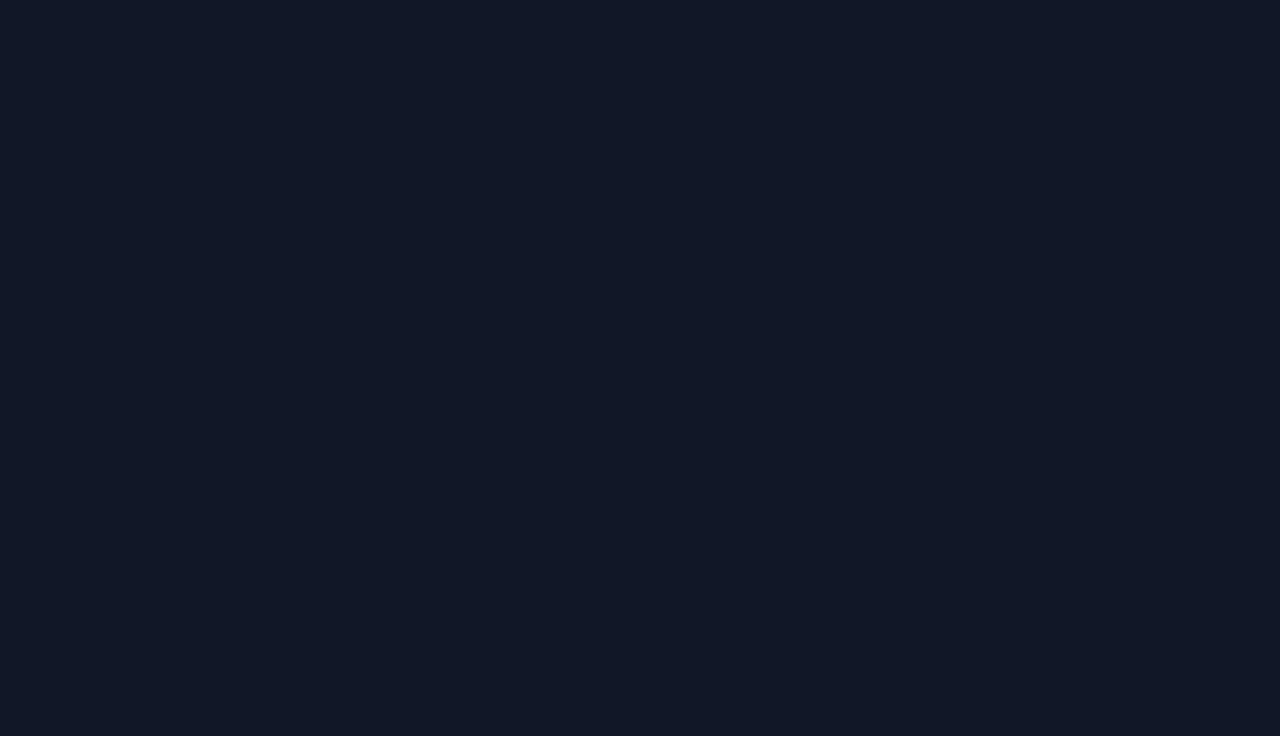
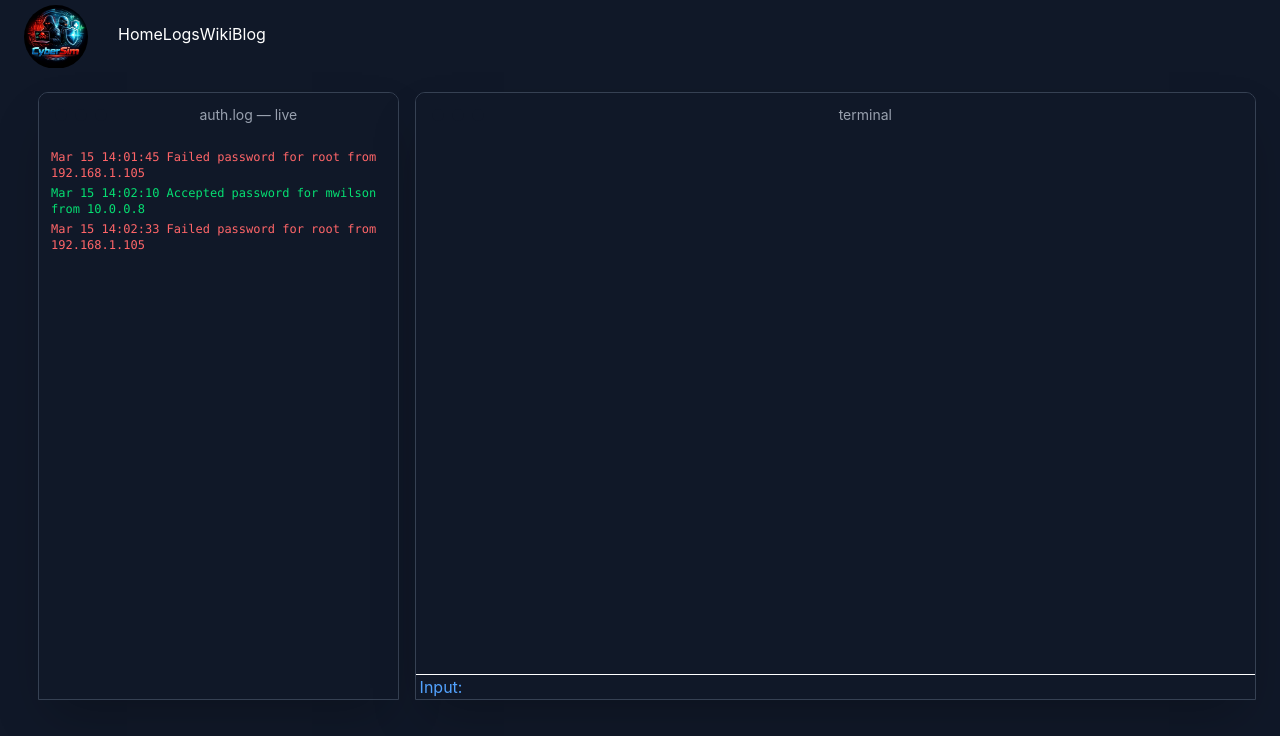
Before and after one commit to RyanM13/cybersim, a React (Vite) app in the folder frontend/: page /dashboard/scenario in a window 1280 px wide. Before the commit this address had no page. Shown: the top 736 px of the page. Built offline with nearby package versions, Linux system fonts and the light colour scheme; sample sign-in values are in the browser's storage.

Commit message:
Route: Added route for scenario

```diff
--- a/frontend/src/App.jsx
+++ b/frontend/src/App.jsx
@@ -4,6 +4,7 @@ import DashBoard from "./pages/DashBoard";
 import { BrowserRouter, Router, Route, Routes } from "react-router-dom";
 import AuthLayout from "./layouts/authlayout";
 import MainLayout from "./layouts/mainlayout";
+import Scenario from "./pages/scenario";
 
 function App() {
   return (
@@ -16,6 +17,7 @@ function App() {
 
         <Route element={<MainLayout />}>
           <Route path="/dashboard" element={<DashBoard />} />
+          <Route path="/dashboard/scenario" element={<Scenario />} />
         </Route>
       </Routes>
     </BrowserRouter>
```
